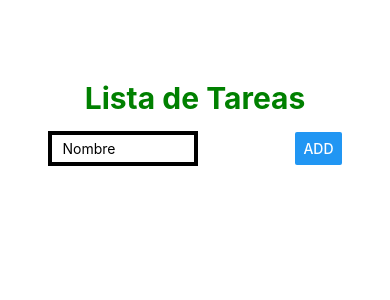
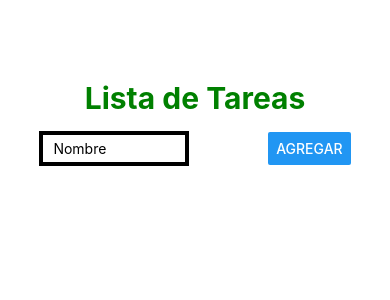
Before and after one commit to YesicaChui/lista_optimizada_react_native, a React Native app: screen / in a window 390 px wide. Shown: the top 300 px of the page. Built offline with nearby package versions, Linux system fonts and the light colour scheme.

Commit message:
limpiando a tareas

```diff
--- a/App.js
+++ b/App.js
@@ -1,55 +1,59 @@
 import { useState } from "react"
-import { StyleSheet, Text, View,  Button,  FlatList } from "react-native"
+import { StyleSheet, Text, View, Button, FlatList } from "react-native"
 import uuid from 'react-native-uuid';
 import ModalDelete from "./src/components/ModalDelete";
-import AddProduct from "./src/components/AddProduct";
-import ListProducts from "./src/components/ListProducts";
+
+import ListTareas from "./src/components/ListTareas";
+import AddTarea from "./src/components/AddTarea.js";
 //import { styles } from "./styleApp"
 const App = () => {
 
-  const [newTitleProduct, setNewTitleProduct] = useState("")
+  const [newTitleTarea, setNewTitleTarea] = useState("")
 
-  const [products, setProducts] = useState([])
-  const [productSelected, setProductSelected] = useState({})
+  const [tareas, setTareas] = useState([])
+  const [tareaSelected, setTareaSelected] = useState({})
   const [isVisible, setIsVisible] = useState(false)
 
-  const handlerDeleteModal = (item)=>{
+  const handlerDeleteModal = (item) => {
     console.log(item)
     setIsVisible(true)
-    setProductSelected(item)
+    setTareaSelected(item)
   }
 
-  const handlerDeleteProduct = ()=>{
+  const handlerDeleteTarea = () => {
     console.log("vamos a borrar")
-    setProducts(products.filter(elemento => elemento.id != productSelected.id))
+    setTareas(tareas.filter(elemento => elemento.id != tareaSelected.id))
     setIsVisible(false)
   }
-  const handlerAddProduct = () => {
-    const newProduct = {
+  const handlerCompletarTarea = (elementoSeleccionado)=>{
+
+  }
+  const handlerAddTarea = () => {
+    const newTarea = {
       id: uuid.v4(),
-      title: newTitleProduct,
-
+      title: newTitleTarea,
+      completado: false,
     }
-    setProducts(c => [...c, newProduct])
-    setNewTitleProduct("")
+    setTareas(c => [...c, newTarea])
+    setNewTitleTarea("")
 
   }
   return (
     <View style={styles.container}>
-     <Text style={styles.titulo}>Lista de Tareas</Text>
-      <AddProduct
-      setNewTitleProduct = {setNewTitleProduct}
-      newTitleProduct = {newTitleProduct}
-      handlerAddProduct = {handlerAddProduct}
+      <Text style={styles.titulo}>Lista de Tareas</Text>
+      <AddTarea
+        setNewTitleTarea={setNewTitleTarea}
+        newTitleTarea={newTitleTarea}
+        handlerAddTarea={handlerAddTarea}
       />
 
       <ModalDelete
-        producto = {productSelected}
-        isVisible = {isVisible}
-        handlerDeleteProduct = {handlerDeleteProduct}
-        setIsVisible = {setIsVisible}
+        tarea={tareaSelected}
+        isVisible={isVisible}
+        handlerDeleteTarea={handlerDeleteTarea}
+        setIsVisible={setIsVisible}
       />
-<ListProducts handlerDeleteModal={handlerDeleteModal} products={products}/>
+      <ListTareas handlerDeleteModal={handlerDeleteModal} tareas={tareas} />
     </View>
   )
 }
@@ -69,11 +73,11 @@ const styles = StyleSheet.create(
       height: 200,
       borderRadius: 10, // Ejemplo de aplicar un borde redondeado
     },
-    titulo:{
-      color:"green",
-      fontSize:30,
-      fontWeight:"700",
-      marginBottom:15
+    titulo: {
+      color: "green",
+      fontSize: 30,
+      fontWeight: "700",
+      marginBottom: 15
     }
   }
 )
--- a/src/components/AddProduct.js
+++ b/src/components/AddTarea.js
@@ -1,14 +1,14 @@
 import { View,TextInput,Button,StyleSheet} from "react-native"
 
-const AddProduct = ({setNewTitleProduct,newTitleProduct,handlerAddProduct}) => {
+const AddTarea = ({setNewTitleTarea,newTitleTarea,handlerAddTarea}) => {
   return (
     <View style={styles.inputContainer}>
 
     <TextInput placeholder="Nombre" style={styles.input}
-      onChangeText={(texto) => setNewTitleProduct(texto)} value={newTitleProduct} />
+      onChangeText={(texto) => setNewTitleTarea(texto)} value={newTitleTarea} />
 
 
-    <Button title="ADD" onPress={handlerAddProduct} ></Button>
+    <Button title="Agregar" onPress={handlerAddTarea} ></Button>
 
   </View>
 
@@ -29,4 +29,4 @@ const AddProduct = ({setNewTitleProduct,newTitleProduct,handlerAddProduct}) => {
   },
 
  })
-export default AddProduct
+export default AddTarea
--- a/src/components/ListProducts/CardProduct.js
+++ /dev/null
@@ -1,23 +0,0 @@
-import { View,Text, Button,StyleSheet } from "react-native"
-
-const CardProduct = ({item,handlerDeleteModal}) => {
-  return (
-    <View style={styles.cardProduct}>
-            <Text style={styles.cardTitle}>{item.title}</Text>
-
-            <Button title="DEL" onPress={() => handlerDeleteModal(item)} />
-          </View>
-  )
-}
-const styles = StyleSheet.create({
-  cardProduct: {
-    flexDirection: "row",
-    padding: 10,
-    margin: 10,
-    justifyContent: "space-evenly",
-    alignItems: "center",
-    borderWidth: 4,
-    borderRadius: 8,
-  },
-})
-export default CardProduct
--- /dev/null
+++ b/src/components/ListTareas/CardTarea.js
@@ -0,0 +1,29 @@
+import { View,Text, Button,StyleSheet } from "react-native"
+
+const CardTarea = ({item,handlerDeleteModal}) => {
+  return (
+    <View style={styles.cardTarea}>
+            <Text style={item.completado?styles.cardTitleTachado:styles.cardTitle}>{item.title}</Text>
+            <Button color={"#fff"} title="❌" onPress={() => handlerDeleteModal(item)} />
+            <Button color={"#fff"} title="✅" onPress={() => handlerDeleteModal(item)} />
+          </View>
+  )
+}
+const styles = StyleSheet.create({
+  cardTarea: {
+    flexDirection: "row",
+    padding: 10,
+    margin: 10,
+    justifyContent: "space-evenly",
+    alignItems: "center",
+    borderWidth: 4,
+    borderRadius: 8,
+  },
+  cardTitle:{
+    fontSize:12
+  },
+  cardTitleTachado:{
+    textDecorationLine:"line-through"
+  }
+})
+export default CardTarea
--- a/src/components/ListProducts/index.js
+++ b/src/components/ListTareas/index.js
@@ -1,14 +1,14 @@
 import { View, FlatList, Text, Button, StyleSheet } from "react-native"
-import CardProduct from "./CardProduct"
+import CardTarea from "./CardTarea"
 
-const ListProducts = ({ products, handlerDeleteModal }) => {
+const ListTareas = ({ tareas, handlerDeleteModal }) => {
   return (
     <View style={styles.listContainer}>
       <FlatList
-        data={products}
+        data={tareas}
         keyExtractor={elemento => elemento.id}
         renderItem={({ item }) =>
-          <CardProduct
+          <CardTarea
           handlerDeleteModal={handlerDeleteModal}
           item={item}
           />
@@ -24,4 +24,4 @@ const styles = StyleSheet.create({
 
 })
 
-export default ListProducts
+export default ListTareas
--- a/src/components/ModalDelete.js
+++ b/src/components/ModalDelete.js
@@ -1,6 +1,6 @@
 import { View, Modal, Text, Button, StyleSheet } from 'react-native'
 
-const ModalDelete = ({ isVisible, handlerDeleteProduct, setIsVisible, producto }) => {
+const ModalDelete = ({ isVisible, handlerDeleteTarea, setIsVisible, tarea }) => {
 
   return (
 
@@ -12,8 +12,8 @@ const ModalDelete = ({ isVisible, handlerDeleteProduct, setIsVisible, producto }
       <View style={styles.modalContainer}>
         <View style={styles.modalContent}>
           <Text style={styles.modalText}>¿Desea Eliminar la Tarea?</Text>
-          <Text style={styles.modalText}>{producto.title}</Text>
-          <Button title="si" onPress={() => handlerDeleteProduct()} />
+          <Text style={styles.modalText}>{tarea.title}</Text>
+          <Button title="si" onPress={() => handlerDeleteTarea()} />
           <Button title="No" onPress={() => setIsVisible(false)} />
         </View>
       </View>
```
